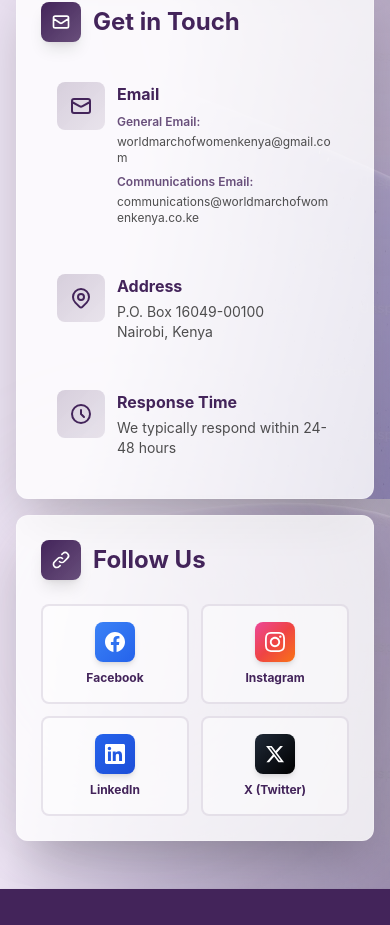
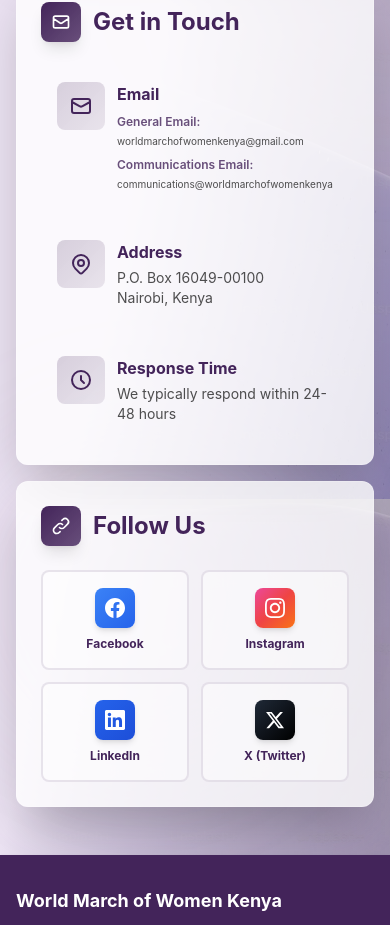
Before and after one commit to Nimzy2/WWM, a React (Create React App) app in the folder kenya-womens-march/: page /contact in a window 390 px wide. Shown: the part 1189-2114 px from the top of the page. Built offline with nearby package versions, Linux system fonts and the light colour scheme; no server answers.

Commit message:
Fix email addresses to display on single line in mobile layout

```diff
--- a/kenya-womens-march/src/components/Contact.js
+++ b/kenya-womens-march/src/components/Contact.js
@@ -397,13 +397,13 @@ const Contact = () => {
                     <h4 className="font-bold text-primary text-base sm:text-lg mb-2 sm:mb-3">Email</h4>
                     <div className="mb-2 sm:mb-3">
                       <p className="text-xs sm:text-sm font-semibold text-primary/80 mb-1">General Email:</p>
-                      <a href="mailto:worldmarchofwomenkenya@gmail.com" className="text-text/80 hover:text-primary transition-colors duration-200 text-xs sm:text-base break-words overflow-wrap-anywhere block">
+                      <a href="mailto:worldmarchofwomenkenya@gmail.com" className="text-text/80 hover:text-primary transition-colors duration-200 text-[10px] sm:text-base whitespace-nowrap block overflow-x-auto">
                         worldmarchofwomenkenya@gmail.com
                       </a>
                     </div>
                     <div>
                       <p className="text-xs sm:text-sm font-semibold text-primary/80 mb-1">Communications Email:</p>
-                      <a href="mailto:communications@worldmarchofwomenkenya.co.ke" className="text-text/80 hover:text-primary transition-colors duration-200 text-xs sm:text-base break-words overflow-wrap-anywhere block">
+                      <a href="mailto:communications@worldmarchofwomenkenya.co.ke" className="text-text/80 hover:text-primary transition-colors duration-200 text-[10px] sm:text-base whitespace-nowrap block overflow-x-auto">
                         communications@worldmarchofwomenkenya.co.ke
                       </a>
                     </div>
```
